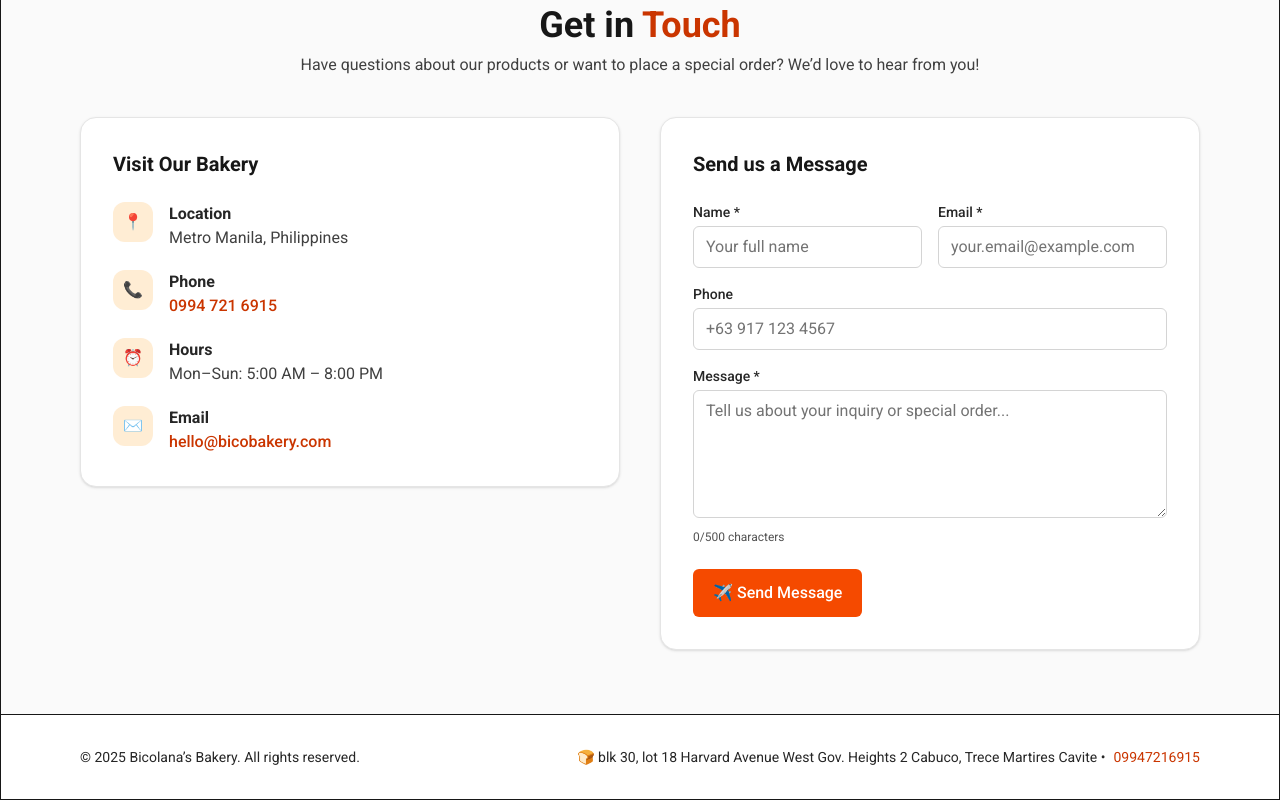
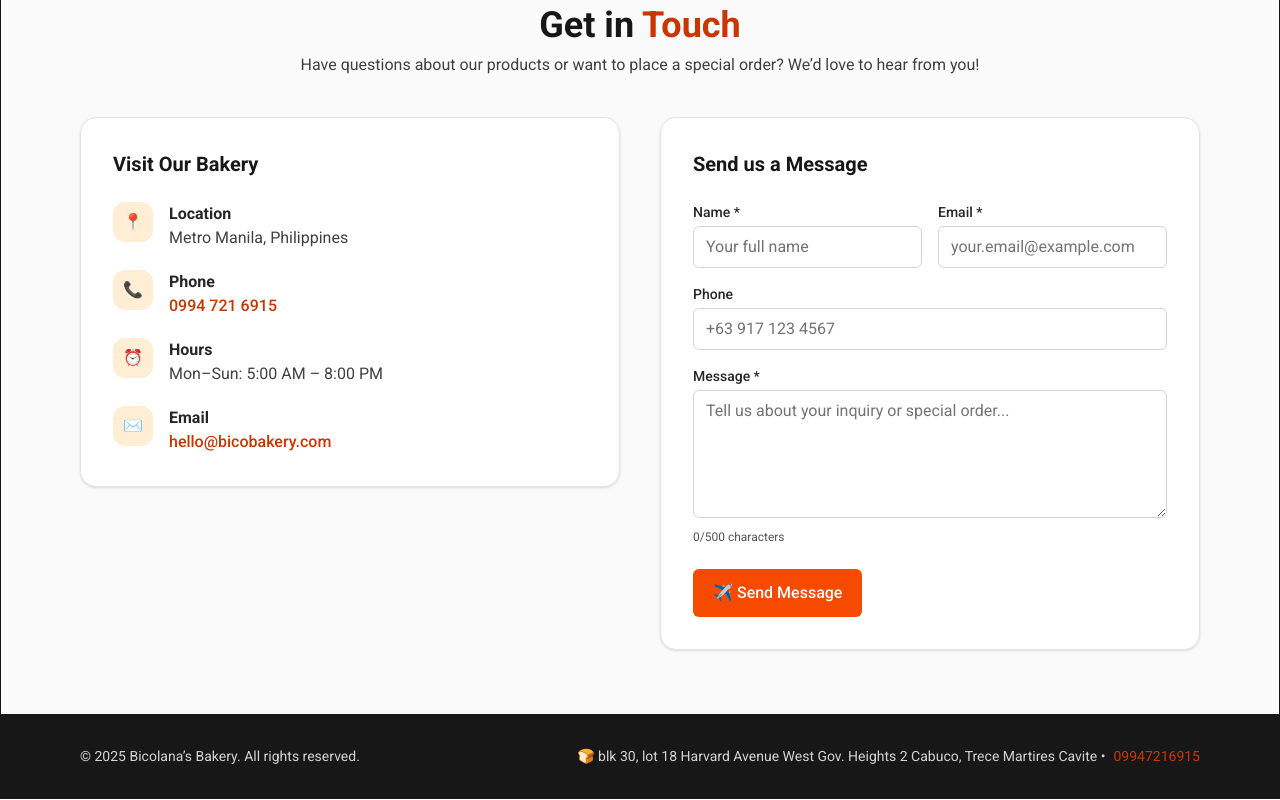
Before and after one commit to itsme-troy/Bicolana-bakery, a Next.js app: page / in a window 1280 px wide. Shown: the part 1837-2637 px from the top of the page. Built offline with nearby package versions, Linux system fonts and the light colour scheme.

Commit message:
dark bg footer

```diff
--- a/src/components/Footer.tsx
+++ b/src/components/Footer.tsx
@@ -1,11 +1,11 @@
 export default function Footer() {
   return (
-    <footer id="contact" className="border-t bg-white">
+    <footer id="contact" className="bg-neutral-900 text-neutral-300">
       <div className="mx-auto max-w-6xl px-4 py-8 flex flex-col md:flex-row items-center justify-between gap-4">
-        <p className="text-sm text-neutral-800">
+        <p className="text-sm">
           © {new Date().getFullYear()} Bicolana’s Bakery. All rights reserved.
         </p>
-        <div className="text-sm text-neutral-800">
+        <div className="text-sm">
           🍞 blk 30, lot 18 Harvard Avenue West Gov. Heights 2 Cabuco, Trece
           Martires Cavite •
           <a
```
